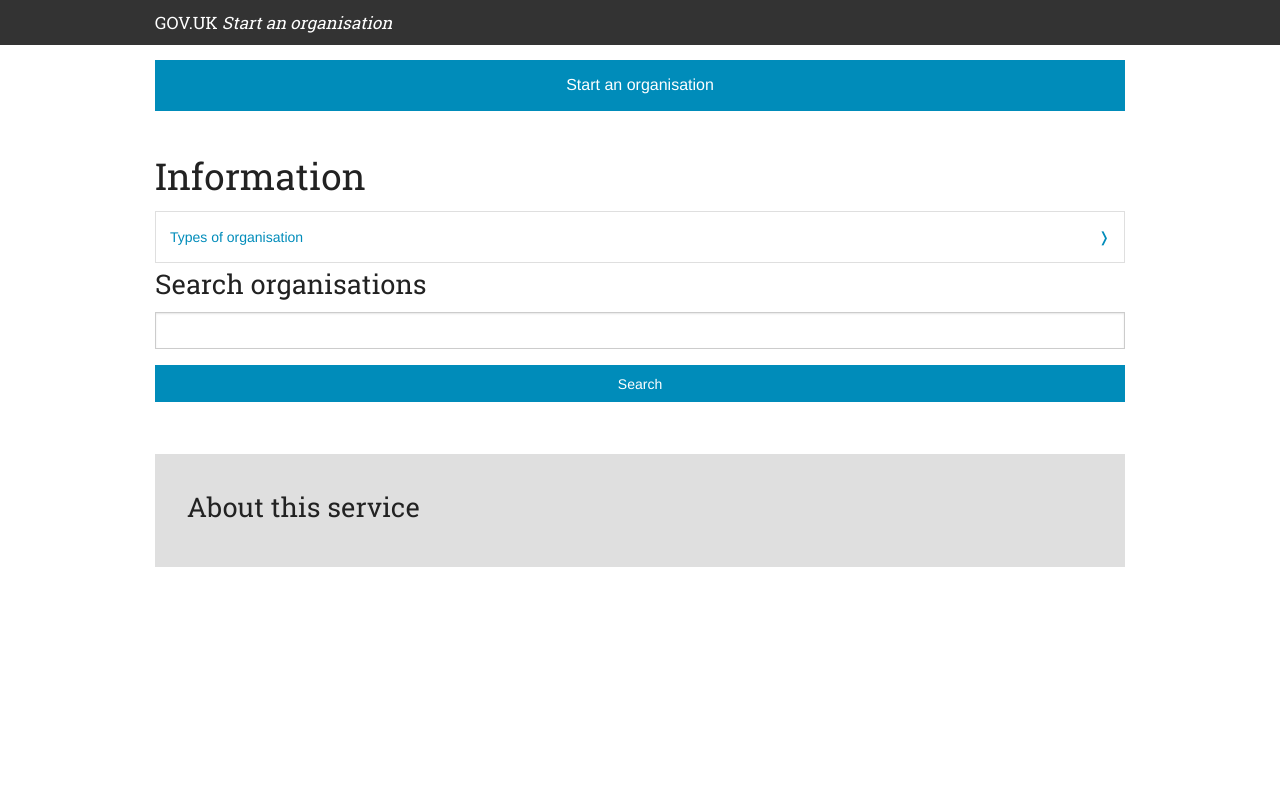
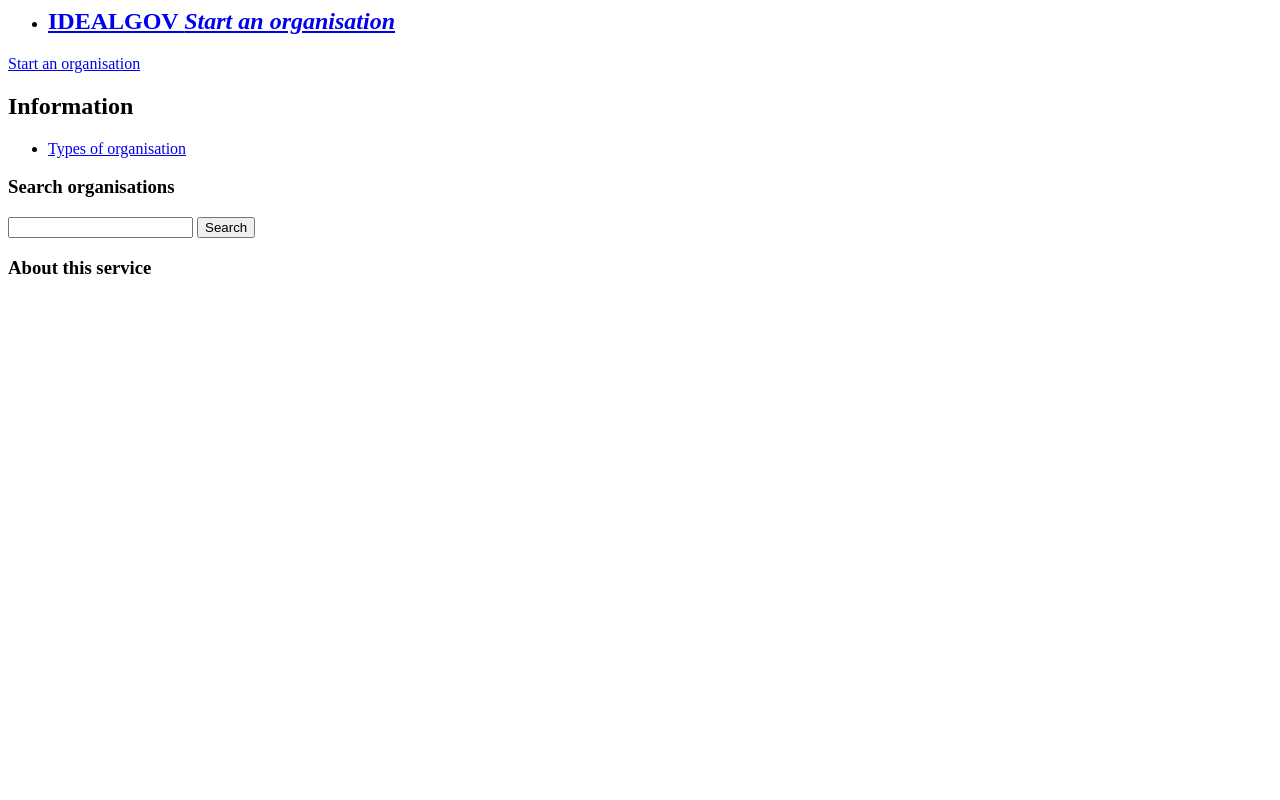
Before and after one commit to sausages-of-the-future/work-uk, a Flask app: template start_organisation/templates/index.html in a window 1280 px wide. Run offline with Flask 2, Linux system fonts and the light colour scheme; the template is opened without the code that fills it, so the values that code supplies are empty; parts of the project's set-up code (start-up, migrations or seed data) failed here and were passed over.

Commit message:
removed css

```diff
--- a/start_organisation/static/css/main.css
+++ /dev/null
@@ -1,96 +0,0 @@
-
-body {
-  margin-bottom:100px;
-}
-/* Typography */
-body, h1, h2,h3, h4, h5 .button, table {
-  font-family: 'Roboto Slab', serif;
-}
-/*a {*/
-  /*text-decoration:underline;*/
-/*}*/
-
-/* Header */
-.header {
-  background:#333;
-  margin-bottom: 10px;
-}
-
-.top-bar {
-  max-width: 62.5rem;
-  margin:0 auto 15px auto;
-}
-
-.top-bar h1 {
-  font-size:1.3rem;
-}
-
-.top-bar ul.title-area {
-  width:50%;
-}
-
-.top-bar a {
-  text-decoration:none;
-}
-
-/* Tables */
-table {
-  width:100%;
-}
-
-/* Verified facts */
-ul.verified-facts {
-  margin:0;
-  border:solid 2px #43AC6A;;
-  padding: 0.77778rem 1.33333rem 0.77778rem 0.77778rem;
-  color:#fff;
-  margin-bottom:1.11111rem;
-}
-
-ul.verified-facts span {
-  font-size:1.3rem;
-  padding-right:5px;
-  position:relative;
-  top:2px;
-}
-
-
-ul.verified-facts li {
-  list-style-type:none;
-  color:#43AC6A;
-}
-
-/* Secondary nav */
-ul.side-nav {
-  border: solid 1px #dfdfdf;
-  padding:0;
-  border-bottom:0;
-}
-
-ul.side-nav li {
-  border-bottom: solid 1px #dfdfdf;
-  margin-bottom:0;
-}
-
-ul.side-nav li a {
-  padding: 0.875rem 0.875rem!important;
-}
-
-ul.side-nav li > a:after {
-  content: "❭";
-  float:right;
-}
-
-/* Footer */
-.meta {
-  /*position:fixed;*/
-  bottom:0;
-}
-
-.meta .columns div {
-  background:#dfdfdf;
-  margin-top:2rem;
-  padding:2rem;
-  font-size:0.9rem;
-  color:#808080;
-}
--- a/start_organisation/templates/base.html
+++ b/start_organisation/templates/base.html
@@ -1,9 +1,9 @@
 <html>
   <head>
     <title>{% block title %}{% endblock%} | BETAGOV</title>
-    <link rel="stylesheet" href="{{ url_for('static',filename='vendor/roboto-slab-fontface/roboto-slab-fontface.css') }}">
-    <link rel="stylesheet" href="{{ url_for('static',filename='vendor/foundation/css/foundation.css') }}">
-    <link rel="stylesheet" href="{{ url_for('static',filename='css/main.css') }}">
+    <link rel="stylesheet" href="{{config.WWW_BASE_URL + '/static/vendor/roboto-slab-fontface/roboto-slab-fontface.css' }}">
+    <link rel="stylesheet" href="{{config.WWW_BASE_URL + '/static/vendor/foundation/css/foundation.css' }}">
+    <link rel="stylesheet" href="{{config.WWW_BASE_URL + '/static/css/main.css' }}">
     <script type="text/javascript" src="{{ url_for('static', filename='vendor/jquery/dist/jquery.min.js') }}"></script>
     <script type="text/javascript" src="{{ url_for('static', filename='vendor/foundation/js/foundation.js') }}"></script>
     <script type="text/javascript" src="{{ url_for('static', filename='vendor/foundation/js/foundation/foundation.alert.js') }}"></script>
@@ -14,7 +14,7 @@
       <nav class="top-bar" data-topbar>
         <ul class="title-area">
           <li class="name">
-          <h1><a href="/">GOV.UK <em>Start an organisation</em></a></h1>
+          <h1><a href="/">IDEALGOV <em>Start an organisation</em></a></h1>
           </li>
         </ul>
       </nav>
```
